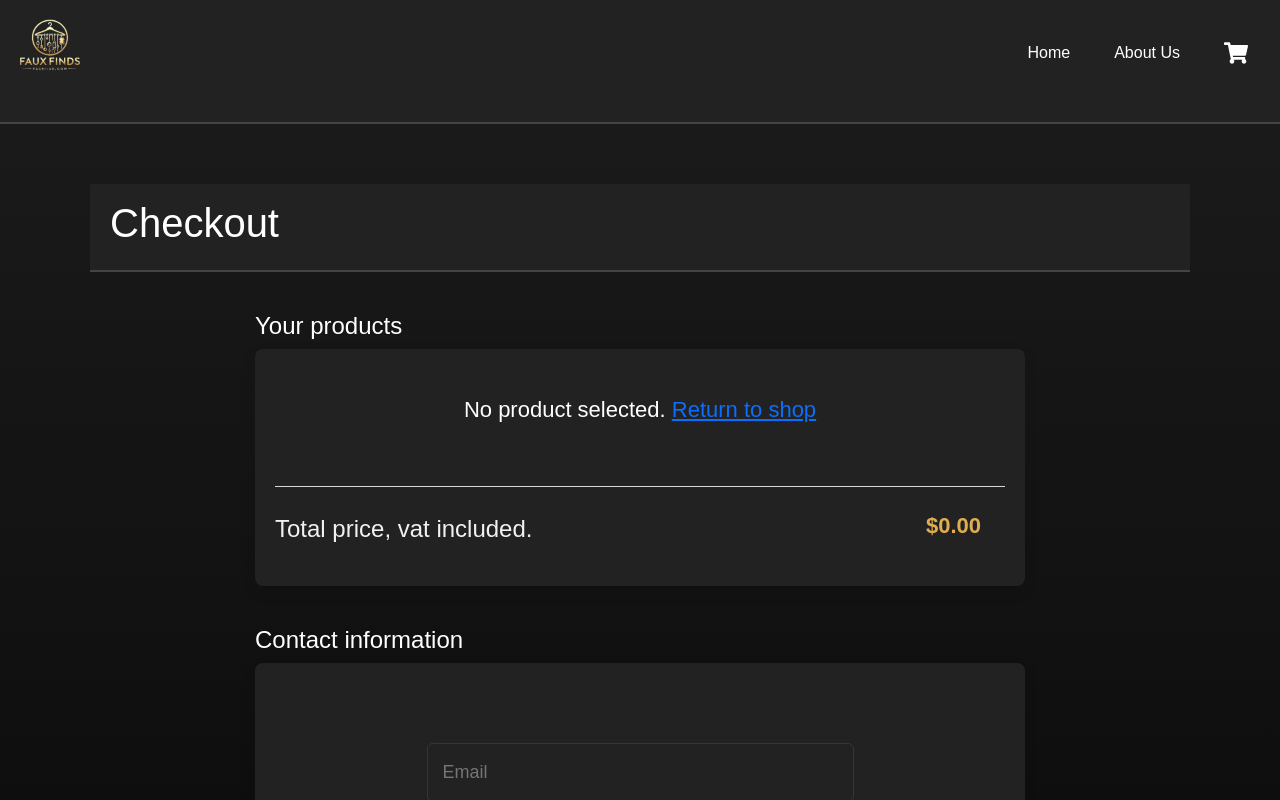
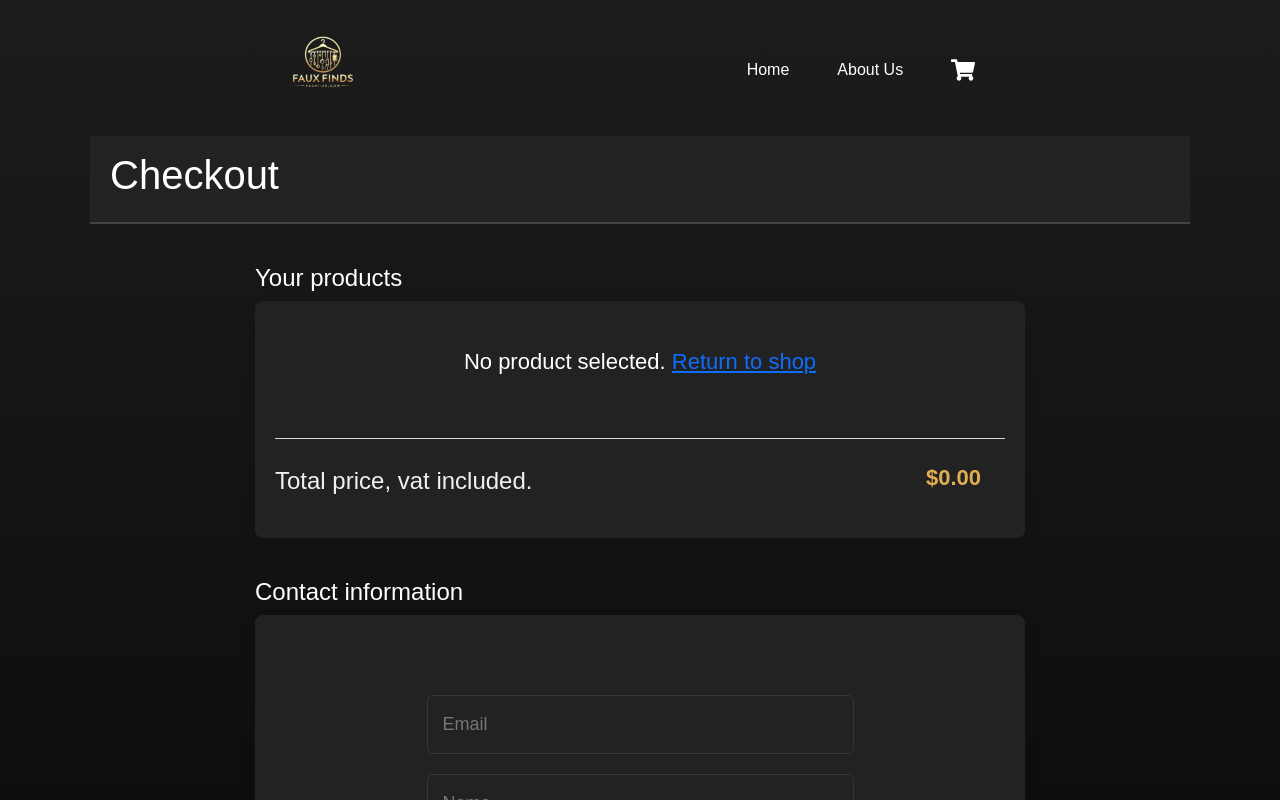
Before and after one commit to christerbengt/fake-store, a React (Vite) app: page /Checkout in a window 1280 px wide. Shown: the top 800 px of the page. Built offline with nearby package versions, Linux system fonts and the light colour scheme.

Commit message:
changed header

```diff
--- a/src/components/CategoryFilter.jsx
+++ b/src/components/CategoryFilter.jsx
@@ -10,7 +10,7 @@ function CategoryFilter({ categories = [], onFilterChange }) {
   };
 
   return (
-    <div className="container py-3">
+    <div className="container-sm py-2">
       <div className="row">
         <div className="col-12 col-md-6">
           <div className="d-flex flex-column flex-md-row justify-content-md-end align-items-center gap-2 gap-md-3">
--- a/src/components/Header.jsx
+++ b/src/components/Header.jsx
@@ -12,16 +12,17 @@ function Header() {
   };
 
   return (
-    <header className="header">
+    <div className="container-sm py-1">
+    <header className="navbar">
       {/* Logo */}
-      <div className="logo-container">
+      <div className="logo-container mx-auto">
         <Link to="/">
           <img src={logo} alt="Faux Finds Logo" className="logo" />
         </Link>
       </div>
 
       {/* Desktop Navigation */}
-      <nav className="nav">
+      <nav className="nav gap-4 fs-5 mx-auto">
         <Link to="/" className="nav-link">Home</Link>
         <Link to="/AboutUs" className="nav-link">About Us</Link>
         <Link to="/Checkout" className="nav-link cart-icon">
@@ -43,6 +44,7 @@ function Header() {
         </Link>
       </div>
     </header>
+    </div>
   );
 }
 
--- a/src/pages/App.jsx
+++ b/src/pages/App.jsx
@@ -14,7 +14,7 @@ function App() {
   const [filteredProducts, setFilteredProducts] = useState([]);
   const [error, setError] = useState(null);
   const [selectedProduct, setSelectedProduct] = useState(null);
-  const [selectedCategory, setSelectedCategory] = useState("")
+  const [selectedCategory, setSelectedCategory] = useState("");
   const [categories, setCategories] = useState([]);
   const [showAboutUs, setShowAboutUs] = useState(false);
   const navigate = useNavigate();
@@ -57,7 +57,7 @@ function App() {
       .then((data) => {
         setProducts(data);
         setFilteredProducts(data);
-        setCategories([...new Set(data.map((product) =>product.category))]);
+        setCategories([...new Set(data.map((product) => product.category))]);
         setLoading(false);
       })
       .catch((error) => {
@@ -74,7 +74,9 @@ function App() {
     if (category === "") {
       setFilteredProducts(products);
     } else {
-      setFilteredProducts(products.filter((product) => product.category === category));
+      setFilteredProducts(
+        products.filter((product) => product.category === category)
+      );
     }
   };
 
@@ -120,12 +122,13 @@ function App() {
 
   return (
     <div className="container-fluid px-0">
-      <Header
-      />
-<CategoryFilter
-  categories={categories}
-  onFilterChange={handleFilterChange}
-/>      <div className="container py-4">
+      <Header />
+
+      <div className="container py-4">
+      <CategoryFilter
+        categories={categories}
+        onFilterChange={handleFilterChange}
+      />{" "}
         {filteredProducts.length === 0 ? (
           <div className="text-center py-5">
             <h3>No products found</h3>
@@ -134,12 +137,15 @@ function App() {
         ) : (
           <div className="products-container">
             {filteredProducts.map((product) => (
-              <Card key={product.id} product={product} onBuyNow={handleProductSelect} />
+              <Card
+                key={product.id}
+                product={product}
+                onBuyNow={handleProductSelect}
+              />
             ))}
           </div>
         )}
       </div>
-
       <div className="container-sm py-4">
         <div className="text-center py-4">
           <Link
@@ -156,5 +162,4 @@ function App() {
   );
 }
 
-
 export default App;
--- a/src/pages/Checkout.jsx
+++ b/src/pages/Checkout.jsx
@@ -45,8 +45,8 @@ function Checkout() {
   };
 
   return (<>
-    <div><Header></Header></div>
     <div className="container">
+      <Header />
       <div className="header">
         <h1 className="rubrik1">Checkout</h1>
       </div>
```
